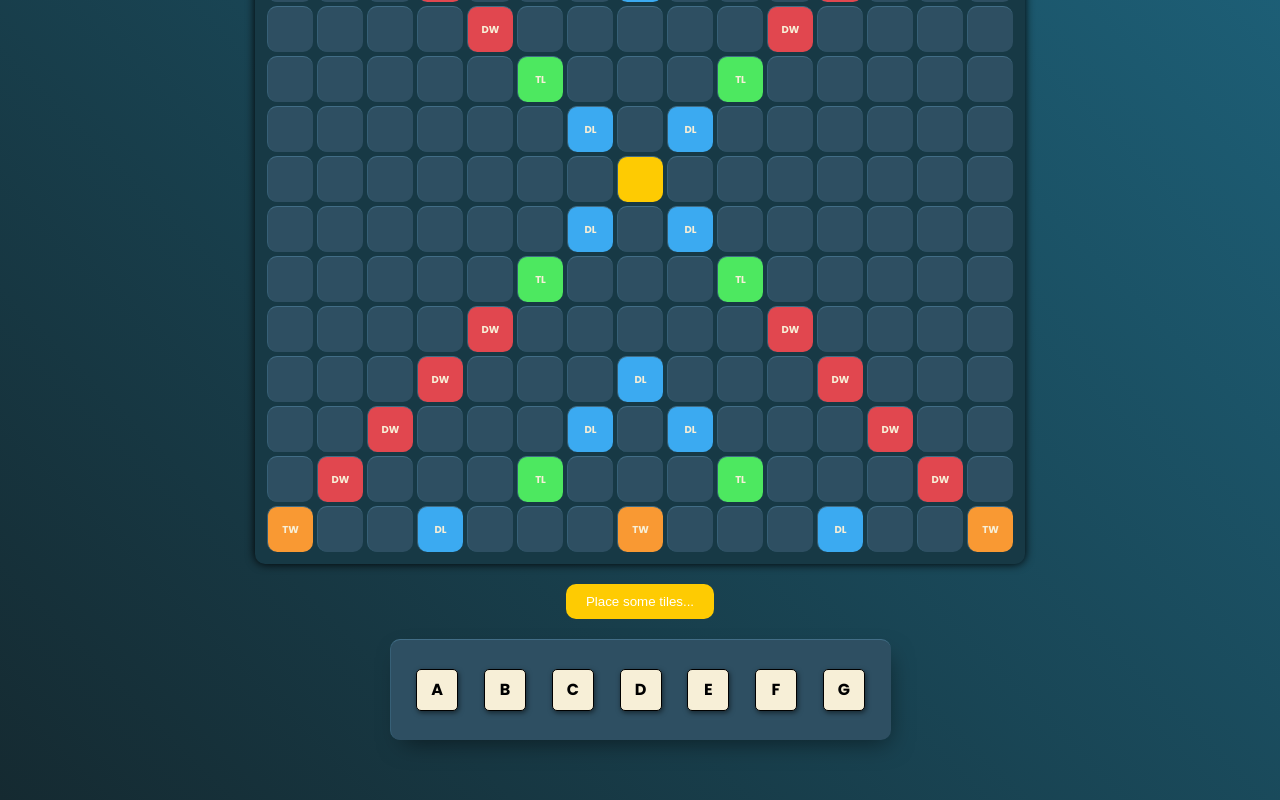
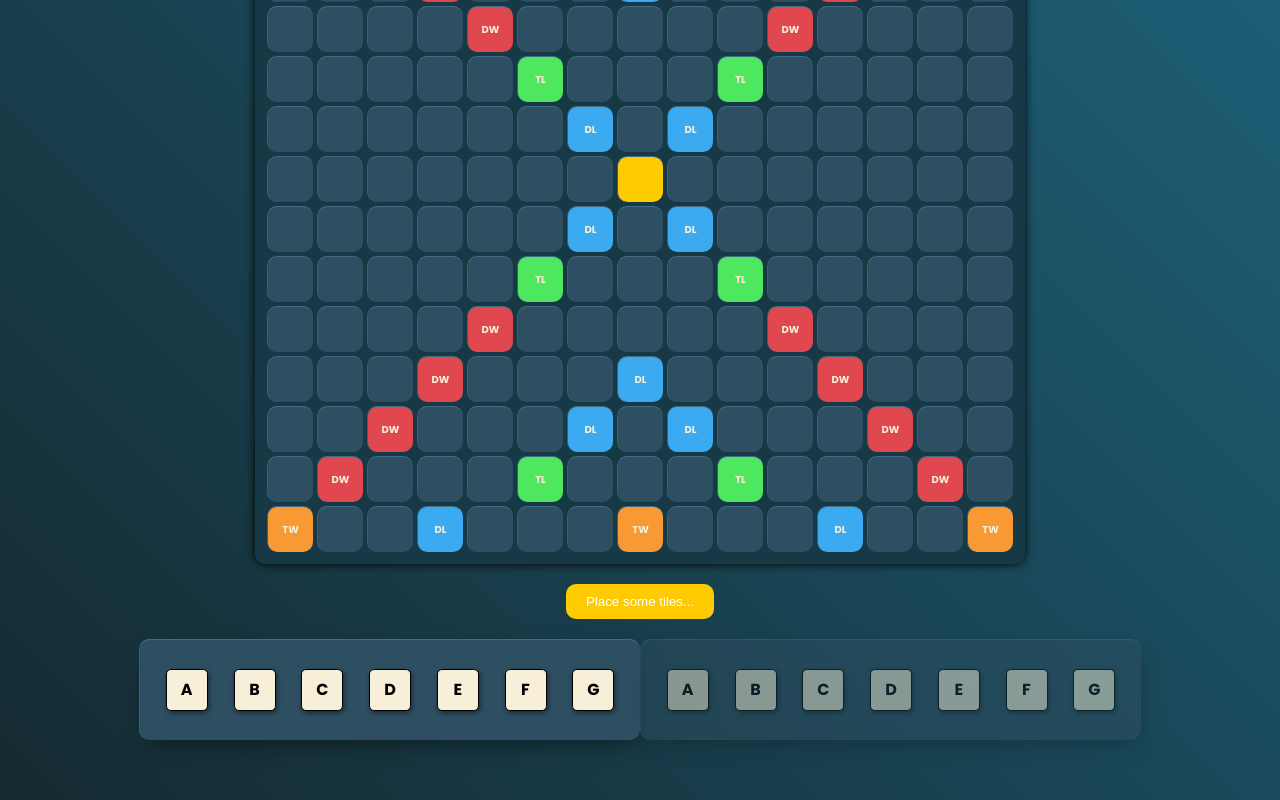
Before and after one commit to drewrodrigues/scrabble, a React (Create React App) app: page / in a window 1280 px wide. Shown: the part 312-1112 px from the top of the page. Built offline with nearby package versions, Linux system fonts and the light colour scheme.

Commit message:
Swap between players

```diff
--- a/src/App.tsx
+++ b/src/App.tsx
@@ -10,7 +10,7 @@ import "./styles/reset.scss";
 import validate from "./utils/validate";
 import { cloneDeep } from "lodash";
 
-const PLAYERS = 2;
+const PLAYER_COUNT = 2;
 const INITIAL_CELLS = Array(15)
   .fill(null)
   .map(() => Array(15).fill(null));
@@ -74,6 +74,7 @@ export default function App() {
     try {
       validate(cells, currentTurn);
       addCurrentTurnToCells();
+      goToNextPlayer();
     } catch (e) {
       console.error(e);
     }
@@ -82,6 +83,12 @@ export default function App() {
   function addCurrentTurnToCells() {
     setCells(cellsAndCurrentTurn);
     setCurrentTurn([]);
+  }
+
+  function goToNextPlayer() {
+    setPlayerTurn(
+      (previousPlayerNumber) => (previousPlayerNumber + 1) % PLAYER_COUNT
+    );
   }
 
   return (
@@ -97,10 +104,18 @@ export default function App() {
 
       <Racks>
         <Rack
+          player={0}
+          selectedTileIndex={currentlySelectedTileIndex}
+          onTileSelect={onTileSelect}
+          tiles={tilesOnRack}
+          isActive={playerTurn === 0}
+        />
+        <Rack
           player={1}
           selectedTileIndex={currentlySelectedTileIndex}
           onTileSelect={onTileSelect}
           tiles={tilesOnRack}
+          isActive={playerTurn === 1}
         />
       </Racks>
     </div>
--- a/src/components/rack.scss
+++ b/src/components/rack.scss
@@ -15,6 +15,11 @@
   border-radius: 10px;
   width: 500px;
   height: 100px;
+  opacity: 0.5;
+
+  &--is-active {
+    opacity: 1;
+  }
 }
 
 .playerTile {
--- a/src/components/rack.tsx
+++ b/src/components/rack.tsx
@@ -7,20 +7,29 @@ interface RackProps {
   tiles: string[];
   selectedTileIndex: number | undefined;
   onTileSelect: (selectedTile: number) => void;
+  isActive: boolean;
 }
 
-export function Rack({ player, tiles, selectedTileIndex, onTileSelect }: RackProps) {
+export function Rack({
+  player,
+  tiles,
+  selectedTileIndex,
+  onTileSelect,
+  isActive,
+}: RackProps) {
   return (
-    <div className="rack">
+    <div className={classNames("rack", { "rack--is-active": isActive })}>
       {tiles.map((tile, index) => (
         <div
           key={index}
-          className={classNames("playerTile", { "selectedTile": selectedTileIndex === index })}
+          className={classNames("playerTile", {
+            selectedTile: selectedTileIndex === index,
+          })}
           onClick={() => onTileSelect(index)}
         >
           {tile}
         </div>
       ))}
-    </div >
+    </div>
   );
 }
```
